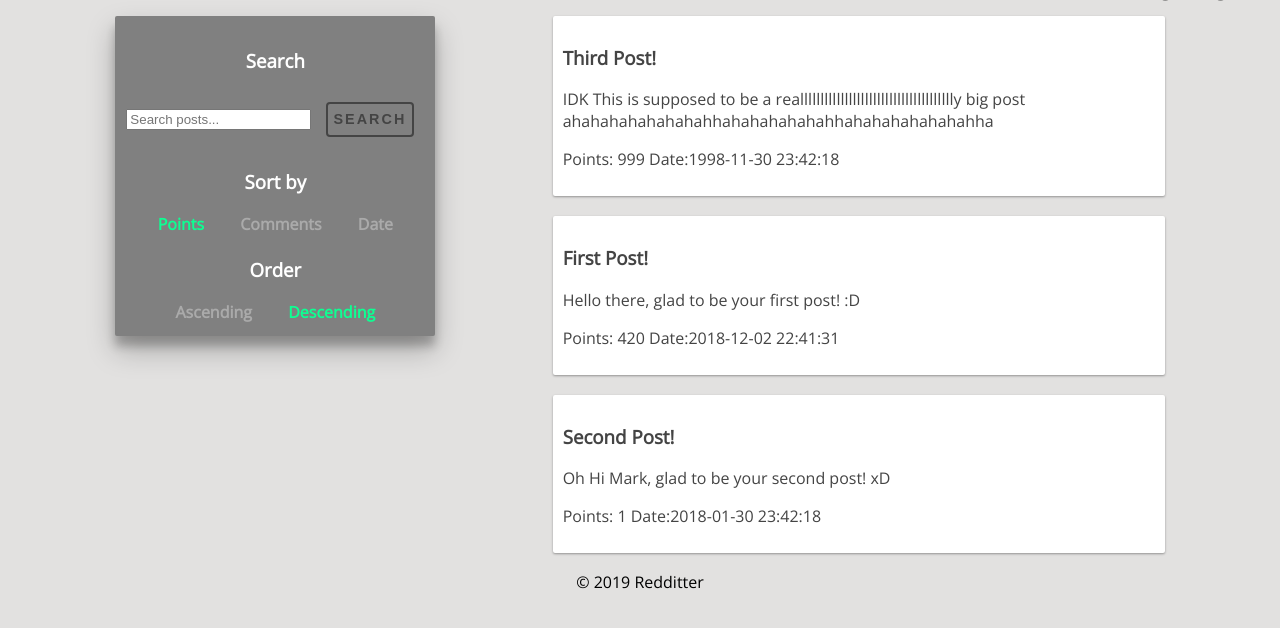
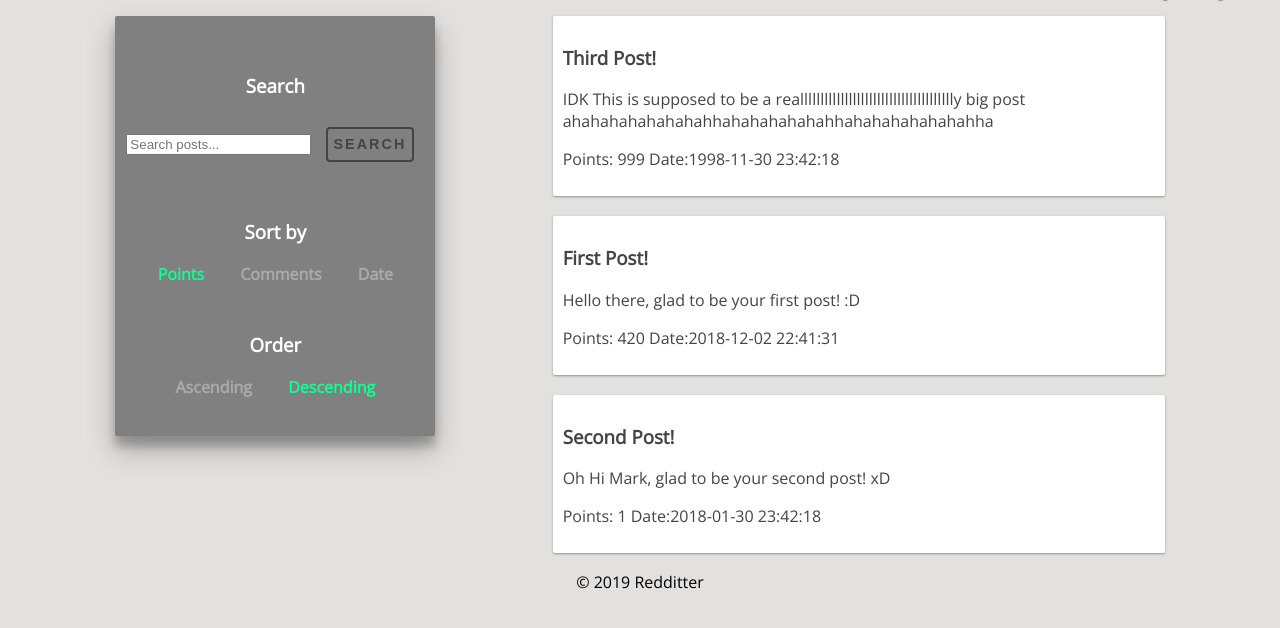
Before and after one commit to Rockdell/3LTW, a PHP site: page /pages/feed.php in a window 1280 px wide. Shown: the part 59-687 px from the top of the page. Run offline with PHP 8.4, Linux system fonts and the light colour scheme; data comes from the database, SQL or seed files in the repository; data that the repository does not hold is empty.

Commit message:
Correct errors in css.

```diff
--- a/css/style.css
+++ b/css/style.css
@@ -54,7 +54,7 @@ footer {
 	box-shadow: 0 14px 28px rgba(0,0,0,0.25), 0 10px 10px rgba(0,0,0,0.22);
 
 	width: 300px;
-	max-height: 300px;
+	max-height: 400px;
 
 	display: flex;
 	flex-direction: column;
```
